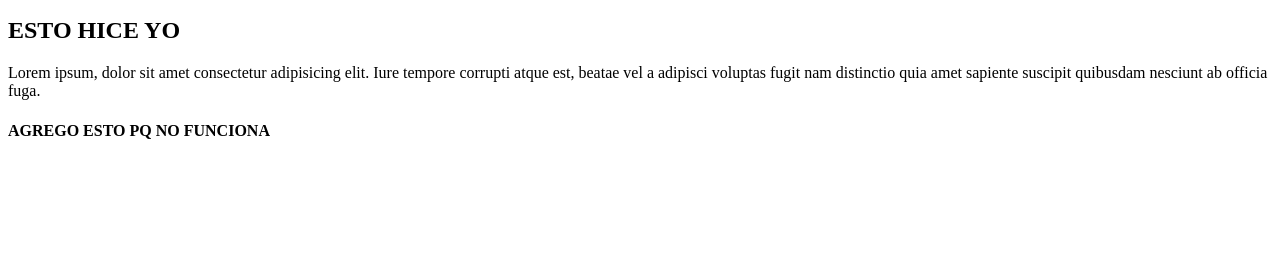
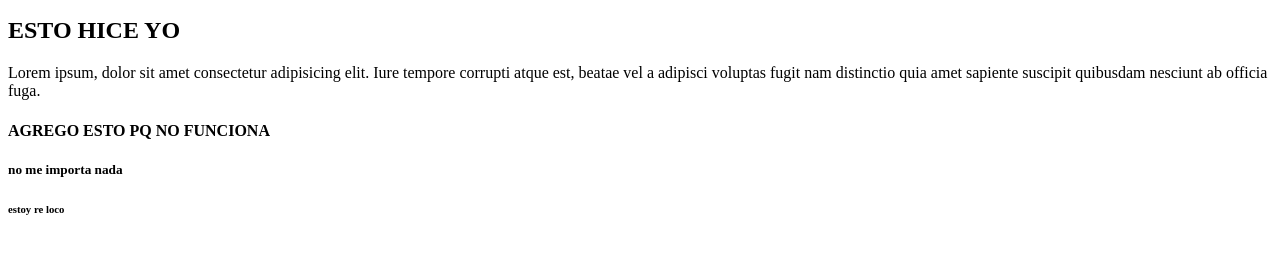
Before and after one commit to lucasdejulis/Practica-git-, a plain HTML site: page index.html in a window 1280 px wide. Shown: the part 87-340 px from the top of the page. Drawn offline with Linux system fonts and the light colour scheme.

Commit message:
EL VERDADERO CONFLICTO

```diff
--- a/index.html
+++ b/index.html
@@ -10,6 +10,8 @@
 <h2> ESTO HICE YO </h2>
 <p>Lorem ipsum, dolor sit amet consectetur adipisicing elit. Iure tempore corrupti atque est, beatae vel a adipisci voluptas fugit nam distinctio quia amet sapiente suscipit quibusdam nesciunt ab officia fuga.</p>
 <h4>AGREGO ESTO PQ NO FUNCIONA</h4>
+<h5>no me importa nada</h5>
+<h6>estoy re loco</h6>
 </body>
 
 
```
